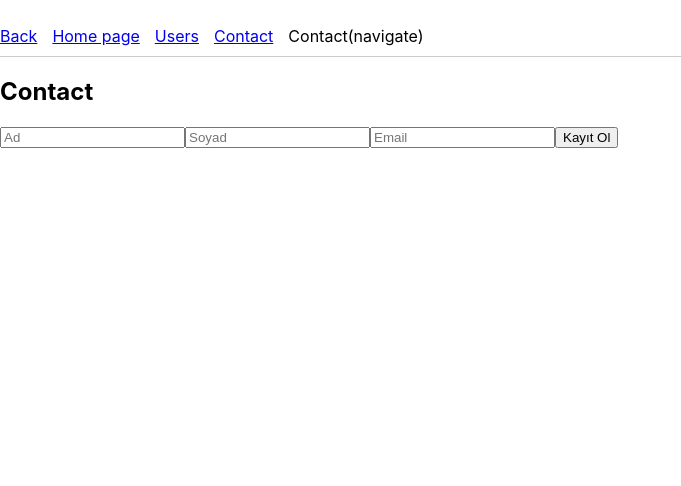
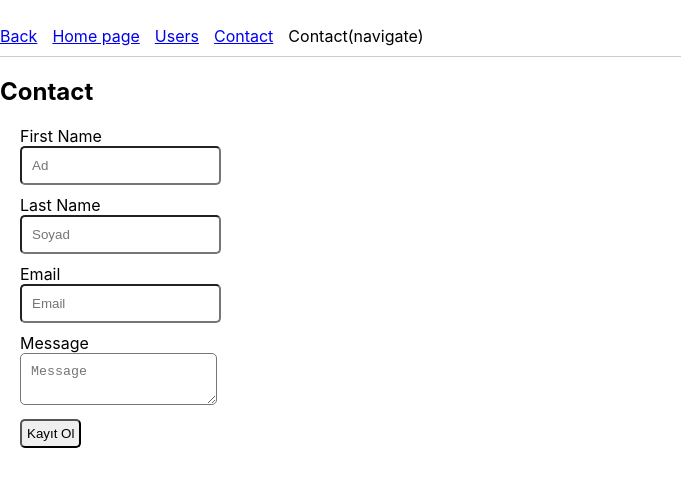
Before and after one commit to osmanbeshirov/Turkcell-react-201, a React (Create React App) app: page /contact in a window 1280 px wide. Shown: the top 486 px of the page, without its empty margins (0-681 px from the left). Built offline with nearby package versions, Linux system fonts and the light colour scheme.

Commit message:
form style is updated

```diff
--- a/src/App.css
+++ b/src/App.css
@@ -27,3 +27,26 @@
     padding: 10px 0;
     column-gap: 15px;
 }
+
+.form>div {
+    padding-bottom: 10px;
+    margin-left: 20px;
+
+}
+
+.form>div>input,
+textarea {
+    padding: 10px;
+    border-radius: 5px;
+}
+
+.form>div>label {
+    display: block;
+}
+
+.form button{
+    margin-left: 20px;
+    padding: 5px;
+    border-radius: 5px;
+    cursor: pointer;
+}
--- a/src/Pages/Dashboard/Contact.tsx
+++ b/src/Pages/Dashboard/Contact.tsx
@@ -7,6 +7,7 @@
     firstName: string;
     lastName: string;
     email: string;
+    message: string
 }
 
 
@@ -17,7 +18,8 @@
         initialValues: {
             firstName: '',
             lastName: '',
-            email: ''
+            email: '',
+            message: ''
         },
 
         onSubmit: values => {
@@ -29,25 +31,47 @@
     return (
         <div>
             <h2>Contact</h2>
-            <form onSubmit={handleSubmit} >
+            <form onSubmit={handleSubmit} className='form' >
+                <div>
+                    <label htmlFor='firstName'>First Name</label>
                     <input
                         type="text"
                         name="firstName"
                         placeholder="Ad"
                         onChange={handleChange}
                     />
+                </div>
+
+                <div>
+                    <label htmlFor="lastName">Last Name</label>
                     <input
                         type="text"
                         name="lastName"
                         placeholder="Soyad"
                         onChange={handleChange}
                     />
+                </div>
+
+
+                <div>
+                    <label htmlFor="email">Email</label>
                     <input
                         type="text"
                         name="email"
                         placeholder="Email"
                         onChange={handleChange}
                     />
+                </div>
+
+                <div>
+                    <label htmlFor="message">Message</label>
+                    <textarea
+                        name="message"
+                        placeholder="Message"
+                        onChange={handleChange}
+                    />
+                </div>
+
 
                 <button type="submit">Kayıt Ol</button>
             </form>
```
Lines whose indentation alone changed are shown as unchanged.
